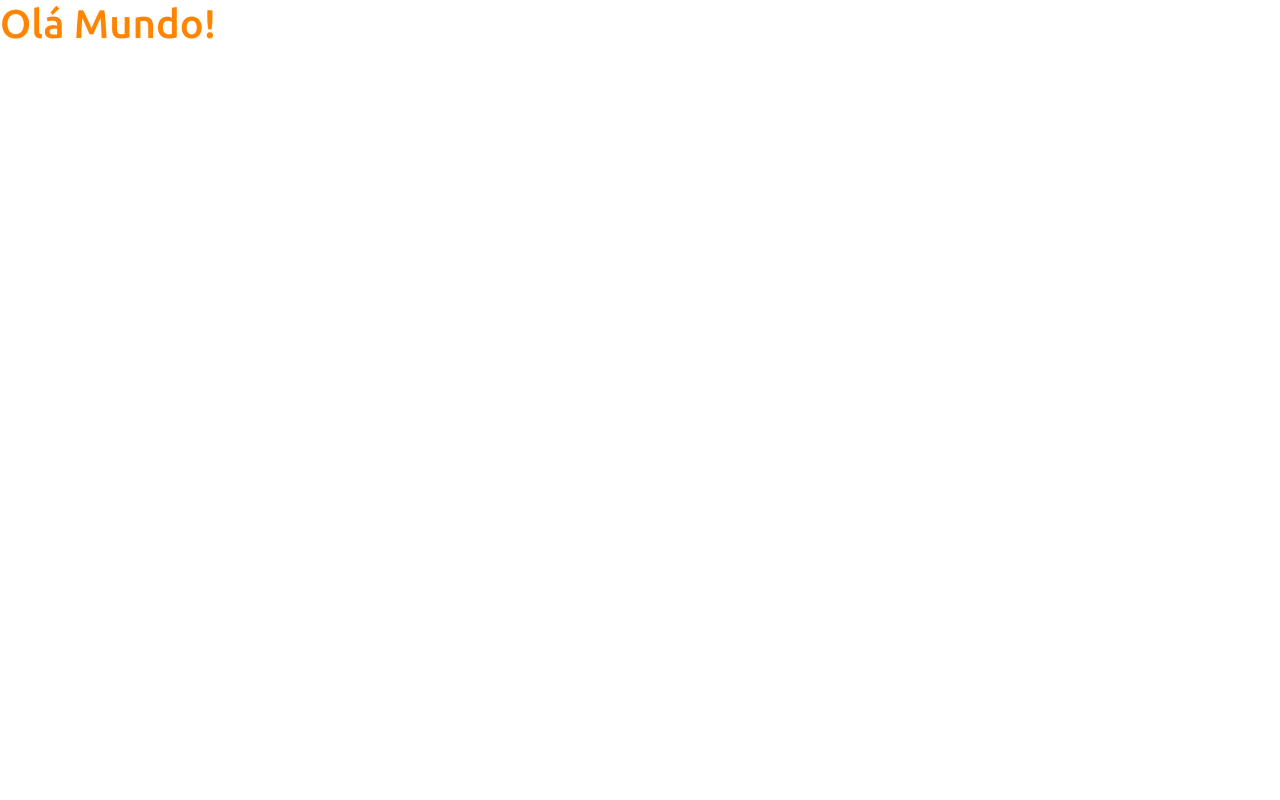
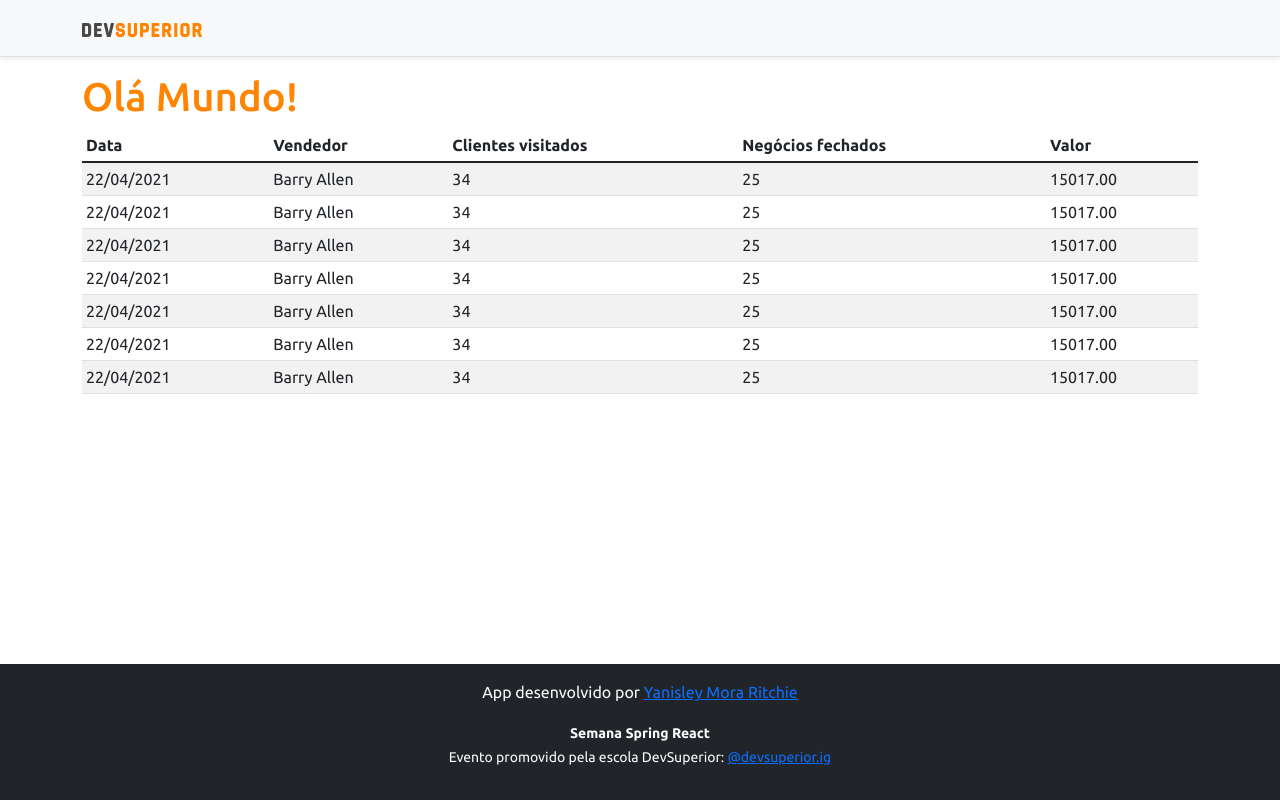
Before and after one commit to ymritchie/projeto-sds5, a React (Create React App) app in the folder frontend/: page / in a window 1280 px wide. Built offline with nearby package versions, Linux system fonts and the light colour scheme.

Commit message:
Basic Static Componets

```diff
--- a/frontend/src/App.tsx
+++ b/frontend/src/App.tsx
@@ -1,8 +1,17 @@
+import DataTable from "components/DataTable";
+import Footer from "components/Footer";
+import NavBar from "components/NavBar";
+
 function App() {
   return (
-    <div>
+    <>
+      <NavBar />
+      <div className="container">
         <h1 className="text-primary">Olá Mundo!</h1>
-    </div>
+        <DataTable />
+      </div>
+      <Footer />
+    </>
   );
 }
 
--- /dev/null
+++ b/frontend/src/components/DataTable/index.tsx
@@ -0,0 +1,69 @@
+function DataTable() {
+    return (
+        <div className="table-responsive">
+            <table className="table table-striped table-sm">
+                <thead>
+                    <tr>
+                        <th>Data</th>
+                        <th>Vendedor</th>
+                        <th>Clientes visitados</th>
+                        <th>Negócios fechados</th>
+                        <th>Valor</th>
+                    </tr>
+                </thead>
+                <tbody>
+                    <tr>
+                        <td>22/04/2021</td>
+                        <td>Barry Allen</td>
+                        <td>34</td>
+                        <td>25</td>
+                        <td>15017.00</td>
+                    </tr><tr>
+                        <td>22/04/2021</td>
+                        <td>Barry Allen</td>
+                        <td>34</td>
+                        <td>25</td>
+                        <td>15017.00</td>
+                    </tr>
+                    <tr>
+                        <td>22/04/2021</td>
+                        <td>Barry Allen</td>
+                        <td>34</td>
+                        <td>25</td>
+                        <td>15017.00</td>
+                    </tr>
+                    <tr>
+                        <td>22/04/2021</td>
+                        <td>Barry Allen</td>
+                        <td>34</td>
+                        <td>25</td>
+                        <td>15017.00</td>
+                    </tr>
+                    <tr>
+                        <td>22/04/2021</td>
+                        <td>Barry Allen</td>
+                        <td>34</td>
+                        <td>25</td>
+                        <td>15017.00</td>
+                    </tr>
+                    <tr>
+                        <td>22/04/2021</td>
+                        <td>Barry Allen</td>
+                        <td>34</td>
+                        <td>25</td>
+                        <td>15017.00</td>
+                    </tr>
+                    <tr>
+                        <td>22/04/2021</td>
+                        <td>Barry Allen</td>
+                        <td>34</td>
+                        <td>25</td>
+                        <td>15017.00</td>
+                    </tr>
+                </tbody>
+            </table>
+        </div>
+    );
+}
+
+export default DataTable;
--- /dev/null
+++ b/frontend/src/components/Footer/index.tsx
@@ -0,0 +1,13 @@
+function Footer() {
+    return (
+        <footer className="footer mt-auto py-3 bg-dark">
+            <div className="container">
+                <p className="text-light">App desenvolvido por <a href="https://github.com/ymritchie" target="_blank" rel="noreferrer">Yanisley Mora Ritchie</a></p>
+                <p className="text-light"><small><strong>Semana Spring React</strong><br />
+                    Evento promovido pela escola DevSuperior: <a href="https://instagram.com/devsuperior.ig" target="_blank" rel="noreferrer">@devsuperior.ig</a></small></p>
+            </div>
+        </footer>
+    );
+}
+
+export default Footer;
--- /dev/null
+++ b/frontend/src/components/NavBar/index.tsx
@@ -0,0 +1,15 @@
+import ImgDsDark from 'assets/img/ds-dark.svg';
+
+function NavBar() {
+    return (
+        <div className="d-flex flex-column flex-md-row align-items-center p-3 px-md-4 mb-3 bg-light border-bottom shadow-sm">
+            <div className="container">
+                <nav className="my-2 my-md-0 mr-md-3">
+                    <img src={ImgDsDark} alt="DevSuperior" width="120" />
+                </nav>
+            </div>
+        </div>
+    );
+}
+
+export default NavBar;
```
Also changed, not shown: frontend/src/assets/img/ds-dark.svg (added).
